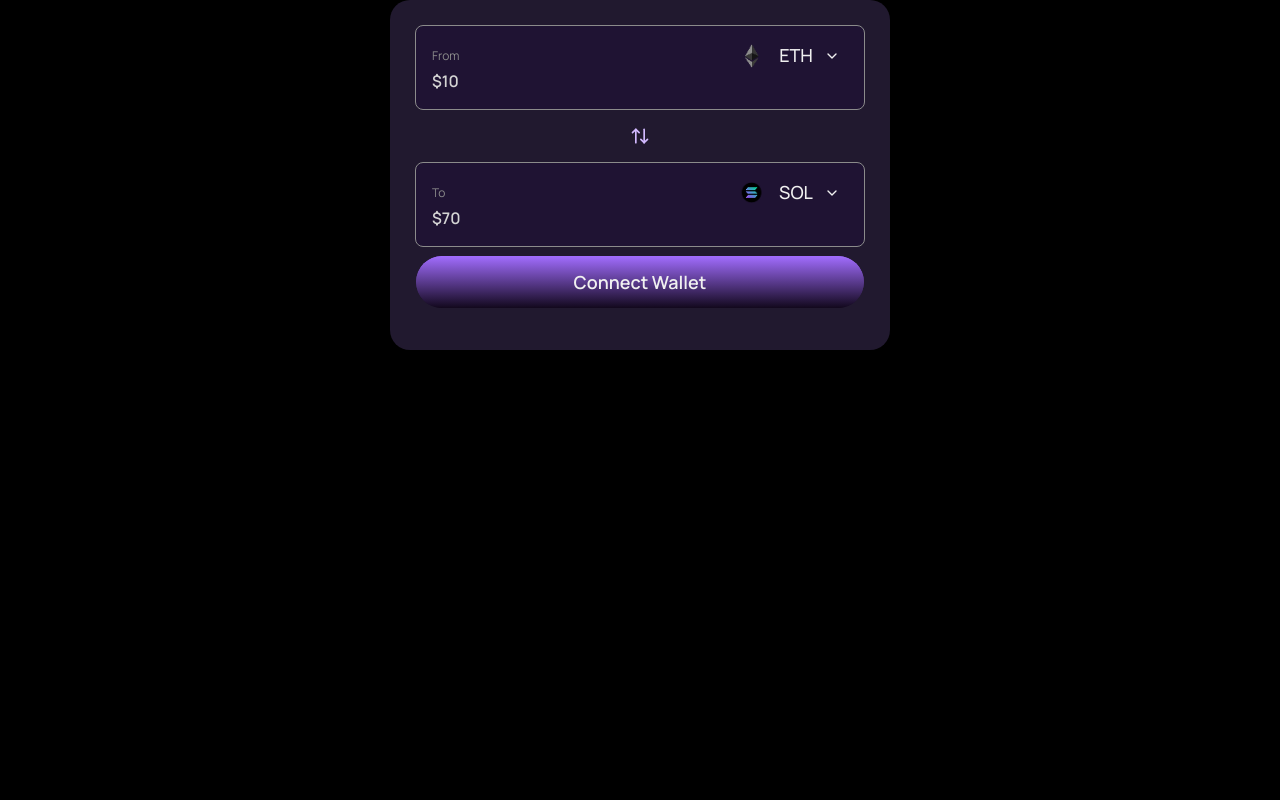
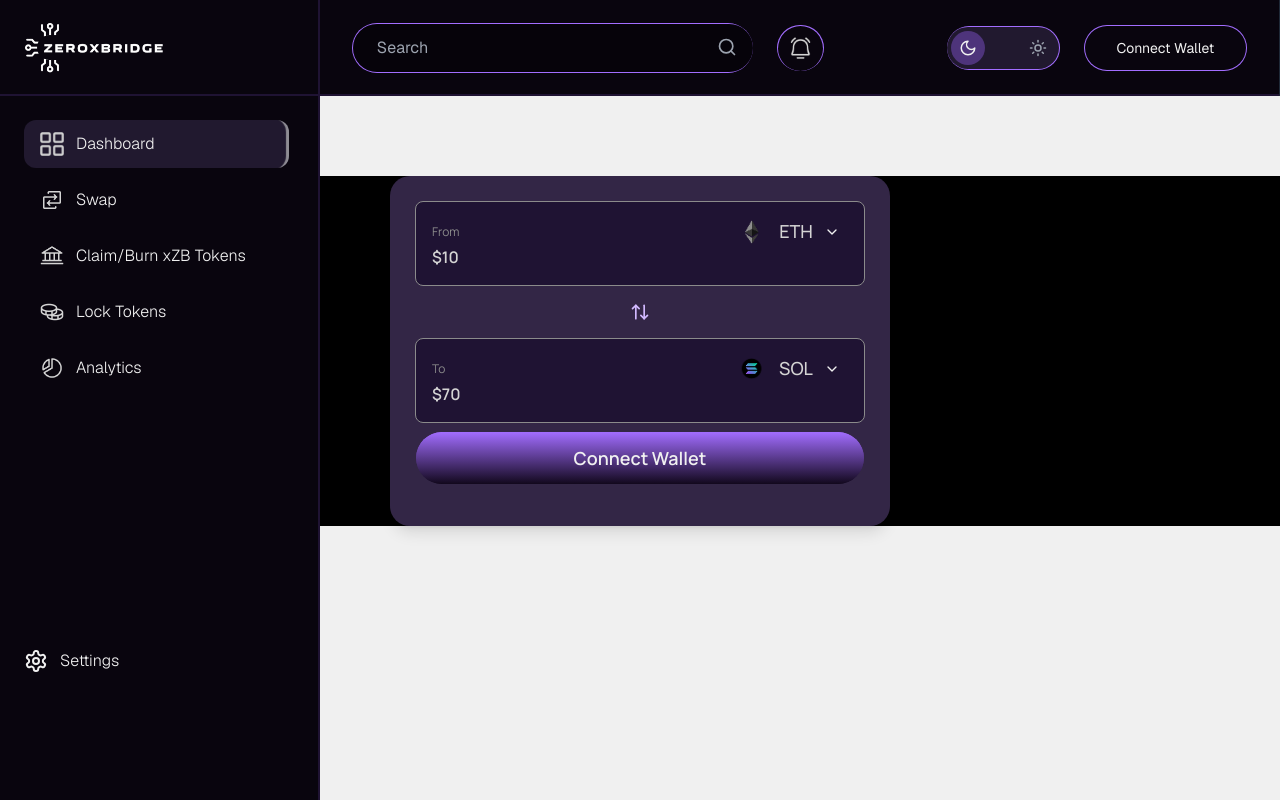
Before and after one commit to stephanniegb/ZeroXBridge_Frontend, a Next.js app: page /swap in a window 1280 px wide. Built offline with nearby package versions, Linux system fonts and the light colour scheme.

Commit message:
feat: Assemble the Swap page and Implement the Light mode design
initial pr

```diff
--- a/app/components/swap.tsx
+++ b/app/components/swap.tsx
@@ -2,6 +2,7 @@
 import { useState } from "react";
 import { ChevronDown, Settings, ArrowUpDown, Wallet2 } from "lucide-react";
 import Image from "next/image";
+import { useTheme } from "../context/ThemeContext";
 
 const tokens = ["ETH", "SOL"];
 
@@ -13,6 +14,7 @@ const Swap = () => {
   const [showFromDropdown, setShowFromDropdown] = useState(false);
   const [showToDropdown, setShowToDropdown] = useState(false);
   const [isWalletConnected, setIsWalletConnected] = useState(false);
+  const { isDarkMode } = useTheme();
 
   const handleSwap = () => {
     setFromToken(toToken);
@@ -26,7 +28,11 @@ const Swap = () => {
   };
 
   return (
-    <div className="font-[family-name:var(--font-manrope)] max-w-[31.25rem] mx-auto relative p-6 rounded-[1.25rem] shadow-lg text-white bg-[#21192F] border-[0.4px] border-transparent before:absolute before:inset-0 before:bg-gradient-to-b before:from-[#1F1333] before:to-[#614199] before:rounded-[1.25rem] before:-z-10 before:w-full before:h-full before:border-[0.4px] before:border-transparent">
+    <div
+      className={`${
+        isDarkMode ? "bg-[#332646]" : "bg-[#f8f4fe]"
+      } font-[family-name:var(--font-manrope)] mt-20 max-w-[31.25rem] mx-auto relative p-6 rounded-[1.25rem] shadow-lg text-white border-[0.4px] border-transparent before:absolute before:inset-0 before:bg-gradient-to-b before:from-[#1F1333] before:to-[#614199] before:rounded-[1.25rem] before:-z-10 before:w-full before:h-full before:border-[0.4px] before:border-transparent`}
+    >
       {isWalletConnected ? (
         <>
           <div className="flex justify-between items-center mb-4">
@@ -182,8 +188,12 @@ const Swap = () => {
           </button>
         </>
       ) : (
-        <>
-          <div className="border-[0.4px] border-[#8B8B8B] bg-[#1F1333] p-4 rounded-lg mb-2 relative">
+        <div>
+          <div
+            className={`border-[0.4px] border-[#8B8B8B] ${
+              isDarkMode ? "bg-[#1F1333]" : "bg-[#ede2fe]"
+            } p-4 rounded-lg mb-2 relative`}
+          >
             <div className="flex justify-between items-center">
               <p className="text-[#8B8B8B] text-[0.75rem] font-normal">From</p>
               <div className="relative">
@@ -198,10 +208,19 @@ const Swap = () => {
                     height={24}
                     className="w-[24px] h-[24px] object-contain mr-2"
                   />
-                  <span className="font-medium text-[1.125rem] w-12 text-center">
+                  <span
+                    className={`font-medium text-[1.125rem] ${
+                      isDarkMode ? "text-[#D4D4D4]" : "text-black"
+                    } w-12 text-center`}
+                  >
                     {fromToken}
                   </span>
-                  <ChevronDown size={16} className="ml-1 flex-shrink-0" />
+                  <ChevronDown
+                    size={16}
+                    className={`${
+                      isDarkMode ? "" : "text-[#1F1333]"
+                    } ml-1 flex-shrink-0`}
+                  />
                 </button>
 
                 {showFromDropdown && (
@@ -222,7 +241,13 @@ const Swap = () => {
                 )}
               </div>
             </div>
-            <p className="text-[1rem] text-[#D4D4D4] font-semibold">$10</p>
+            <p
+              className={`${
+                isDarkMode ? "text-[#D4D4D4]" : "text-black"
+              } text-[1rem] font-semibold`}
+            >
+              $10
+            </p>
           </div>
 
           <div className="flex justify-center my-2">
@@ -231,7 +256,11 @@ const Swap = () => {
             </button>
           </div>
 
-          <div className="border-[0.4px] border-[#8B8B8B] bg-[#1F1333] p-4 rounded-lg mb-2 relative">
+          <div
+            className={`border-[0.4px] border-[#8B8B8B] ${
+              isDarkMode ? "bg-[#1F1333]" : "bg-[#ede2fe]"
+            } p-4 rounded-lg mb-2 relative`}
+          >
             <div className="flex justify-between items-center">
               <p className="text-[#8B8B8B] text-[0.75rem] font-normal">To</p>
 
@@ -247,11 +276,20 @@ const Swap = () => {
                     height={24}
                     className="w-[24px] h-[24px] object-contain mr-2"
                   />
-                  <span className="font-medium text-[1.125rem] w-12 text-center">
+                  <span
+                    className={`font-medium text-[1.125rem] w-12 text-center ${
+                      isDarkMode ? "text-[#D4D4D4]" : "text-black"
+                    }`}
+                  >
                     {toToken}
                   </span>{" "}
                   {/* Fixed width */}
-                  <ChevronDown size={16} className="ml-1 flex-shrink-0" />
+                  <ChevronDown
+                    size={16}
+                    className={`ml-1 flex-shrink-0 ${
+                      isDarkMode ? "" : "text-[#1F1333]"
+                    }`}
+                  />
                 </button>
 
                 {showToDropdown && (
@@ -272,7 +310,13 @@ const Swap = () => {
                 )}
               </div>
             </div>
-            <p className="text-[1rem] text-[#D4D4D4] font-semibold">$70</p>
+            <p
+              className={`text-[1rem] ${
+                isDarkMode ? "text-[#D4D4D4]" : "text-black"
+              } font-semibold`}
+            >
+              $70
+            </p>
           </div>
 
           <button
@@ -294,7 +338,7 @@ const Swap = () => {
             />
             <span className="relative z-10">Connect Wallet</span>
           </button>
-        </>
+        </div>
       )}
     </div>
   );
--- a/app/layout.tsx
+++ b/app/layout.tsx
@@ -1,10 +1,9 @@
-'use client'
-import { usePathname } from 'next/navigation';
+"use client";
+import { usePathname } from "next/navigation";
 import { Geist, Geist_Mono, Manrope, Roboto_Serif } from "next/font/google";
 import "./globals.css";
 import Sidebar from "./components/Sidebar";
-import { ThemeProvider } from './context/ThemeContext';
-
+import { ThemeProvider } from "./context/ThemeContext";
 
 const geistSans = Geist({
   variable: "--font-geist-sans",
@@ -39,7 +38,11 @@ export default function RootLayout({
   children: React.ReactNode;
 }>) {
   const pathname = usePathname();
-  const showSidebar = pathname === '/dashboard' || pathname === '/claim' || pathname.startsWith('/dashboard/') || pathname.startsWith('/claim/');
+  const showSidebar =
+    pathname === "/dashboard" ||
+    pathname === "/claim" ||
+    pathname.startsWith("/dashboard/") ||
+    pathname.startsWith("/claim/");
 
   return (
     <html lang="en">
@@ -49,8 +52,12 @@ export default function RootLayout({
         <ThemeProvider>
           <div className="flex">
             {showSidebar && <Sidebar />}
-            <div className={`min-h-screen flex w-full ${showSidebar ? 'ml-[320px]' : ''}`}>
-              <main className="flex-1">{children}</main>
+            <div
+              className={`min-h-screen flex w-full ${
+                showSidebar ? "ml-[320px]" : ""
+              }`}
+            >
+              <main className="bg-white dark:bg-black flex-1">{children}</main>
             </div>
           </div>
         </ThemeProvider>
--- a/app/page.tsx
+++ b/app/page.tsx
@@ -1,4 +1,4 @@
-'use client'
+"use client";
 import AboutUs from "./components/about";
 import FAQ from "./components/FAQ";
 import Footer from "./components/footer";
@@ -7,7 +7,6 @@ import HomeNav from "./components/HomeNav";
 import HowItWorks from "./components/how-it-works";
 import JoinCommunity from "./components/join-community";
 import Testimonial from "./components/testimonial";
-
 
 export default function Home() {
   return (
--- a/app/swap/page.tsx
+++ b/app/swap/page.tsx
@@ -1,12 +1,21 @@
-import React from 'react'
-import Swap from '../components/swap'
+"use client";
+import React from "react";
+import Swap from "../components/swap";
+import Navbar from "../components/navbar";
+import Sidebar from "../components/Sidebar";
+import { useTheme } from "../context/ThemeContext";
 
-function page() {
+function Page() {
+  const { isDarkMode, toggleDarkMode } = useTheme();
   return (
     <>
-    <Swap />
+      <Navbar isDarkMode={isDarkMode} toggleDarkMode={toggleDarkMode} />
+      <Sidebar />
+      <div className={`${isDarkMode ? "bg-black" : "bg-white"} `}>
+        <Swap />
+      </div>
     </>
-  )
+  );
 }
 
-export default page
+export default Page;
```
